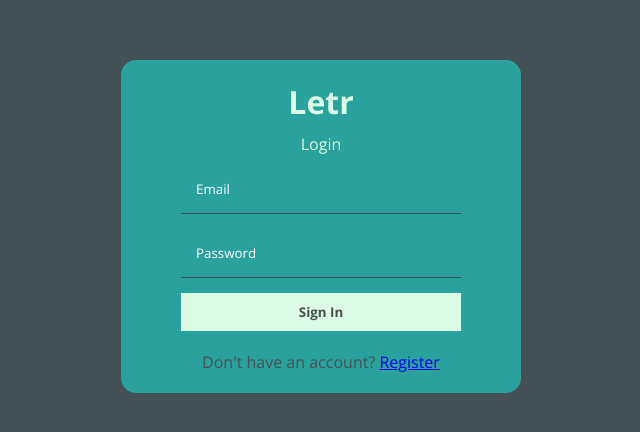
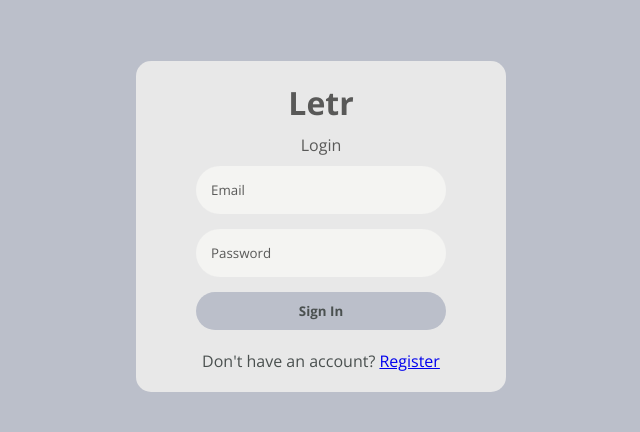
Before and after one commit to Nelf-dev/Letr, a React (Create React App) app: page /login in a window 1280 px wide. Shown: the part 174-606 px from the top of the page, without its empty margins (319-959 px from the left). Built offline with nearby package versions, Linux system fonts and the light colour scheme; no server answers.

Commit message:
Css update login, sign up and home

```diff
--- a/src/pages/Login.jsx
+++ b/src/pages/Login.jsx
@@ -26,7 +26,7 @@ const Login = () => {
     return (
         <div className='formContainer'>
             <div className="formWrapper">
-                <span className="logo">Letr</span>
+                <span className="logo" >Letr</span>
                 <span className="title">Login</span>
                 <form onSubmit={handleSubmit}>
                     <input type="email" placeholder="Email"/>
--- a/src/style.scss
+++ b/src/style.scss
@@ -1,13 +1,20 @@
-$font : #dbfbe6;
+$font : #595958;
 $fontdark: #4a504f;
 $button : #f28888;
+$textbackground: #eaf2ff;
 $buttonyes : rgb(132, 183, 130);
-$darker: #27323A;
-$dark: #435055;
-$light: #29A19C;
-$lighter: #A3F7BF;
+$black: #2a2e2e;
+$darker: #495464;
+$dark: #BBBFCA;
+$light: #E8E8E8;
+$lighter: #F4F4F2;
+$outline: #595958;
 $chatyou: rgb(88, 190, 230);
 $chatthem: rgb(159, 180, 188);
+
+// @include tablet {
+//     display: none;
+// }
 
 @mixin mobile {  // RESPONSIVE DESIGN
     @media  screen and (max-width: 480px) {
@@ -25,6 +32,11 @@ $chatthem: rgb(159, 180, 188);
     @media  screen and (max-width: 1200px) {
         @content;
     }
+}
+
+
+* {
+    box-sizing: border-box;
 }
 
 
@@ -49,13 +61,21 @@ $chatthem: rgb(159, 180, 188);
             flex-direction: column;
             gap: 15px;
             input {
-                background-color: $light;
+                background-color: $lighter;
                 padding: 15px;
                 width: 250px;
                 border: none;
-                border-bottom: 1px solid $dark;
+                border-radius: 30px;
+                outline-style: solid;
+                outline-color: transparent;
+                outline-width: 3px;
+                transition: 0.7s;
                 &::placeholder {
-                    color: white;
+                    color: $font;
+                }
+                &:focus {
+                    outline-style: solid;
+                    outline-color: $outline;
                 }
             }
         }
@@ -70,12 +90,19 @@ $chatthem: rgb(159, 180, 188);
         }
 
         button {
-            background-color: $font;
+            background-color: $dark;
             color: $fontdark;
             font-weight: bold;
             padding: 10px;
             border: none;
             cursor: pointer;
+            border-radius: 30px;
+            transition: 0.7s;
+
+            &:hover {
+                background-color: $darker;
+                color: $lighter;
+            }
         }
 
         label {
@@ -107,6 +134,7 @@ $chatthem: rgb(159, 180, 188);
     align-items: center;
     justify-content: center;
 
+
     .container {
         border-radius: 15px;
         width: 65%;
@@ -116,19 +144,21 @@ $chatthem: rgb(159, 180, 188);
 
         .sidebar {
             background-color: $light;
+            border-right: 1px rgb(0, 0, 0,0.5) solid;
             flex: 1;
 
             .navbar {
                 display: flex;
                 align-items: center;
                 background-color: $darker;
-                color: $font;
-                height: 50px;
+                color: $lighter;
+                height: 70px;
                 padding: 10px;
                 justify-content: space-between;
 
                 .logo {
                     font-weight: bold;
+                    font-size: 18pt;
                     @include tablet {
                         display: none;
                     }
@@ -158,9 +188,11 @@ $chatthem: rgb(159, 180, 188);
 
         .search {
             border-bottom: 1px solid $font;
-
             .searchForm {
                 input {
+                    width: 100%;
+                    height: 50px;
+                    padding: 10px;
                     border: none;
                     border-bottom: 1px solid $font;
                     background-color: transparent;
@@ -211,13 +243,18 @@ $chatthem: rgb(159, 180, 188);
             flex: 2;
 
             .chatInfo {
-                height: 50px;
+                font-size: 18pt;
+                height: 70px;
                 padding: 10px;
-                background-color: $light;
+                background-color: $darker;
                 display: flex;
                 align-items: center;
                 justify-content: space-between;
-                color: $font;
+                color: $lighter;
+
+                span {
+                    padding-left: 10px;
+                }
             }
 
             .chatIcons {
@@ -231,9 +268,9 @@ $chatthem: rgb(159, 180, 188);
             }
 
             .messages {
-                background-color: $font;
+                background-color: $lighter;
                 padding: 10px;
-                height: calc( 100% - 160px );
+                height: calc( 100% - 140px );
                 overflow: scroll;
 
                 .message {
@@ -286,8 +323,9 @@ $chatthem: rgb(159, 180, 188);
             }
 
             .input {
-                height: 50px;
+                height: 70px;
                 background-color: white;
+                box-shadow: 0px -4px 30px rgba(50, 50, 50, 0.1);
                 padding: 10px;
                 display: flex;
                 align-items: center;
@@ -297,7 +335,7 @@ $chatthem: rgb(159, 180, 188);
                     width: 100%;
                     border: none;
                     outline: none;
-                    font-size: 18pt;
+                    font-size: 15pt;
                     color: $fontdark;
 
                     &::placeholder {
@@ -326,3 +364,6 @@ $chatthem: rgb(159, 180, 188);
         }
     }
 }
+
+
+// Animations
```
Also changed, not shown: 2 other files (tests, documents, lock files or other folders).
